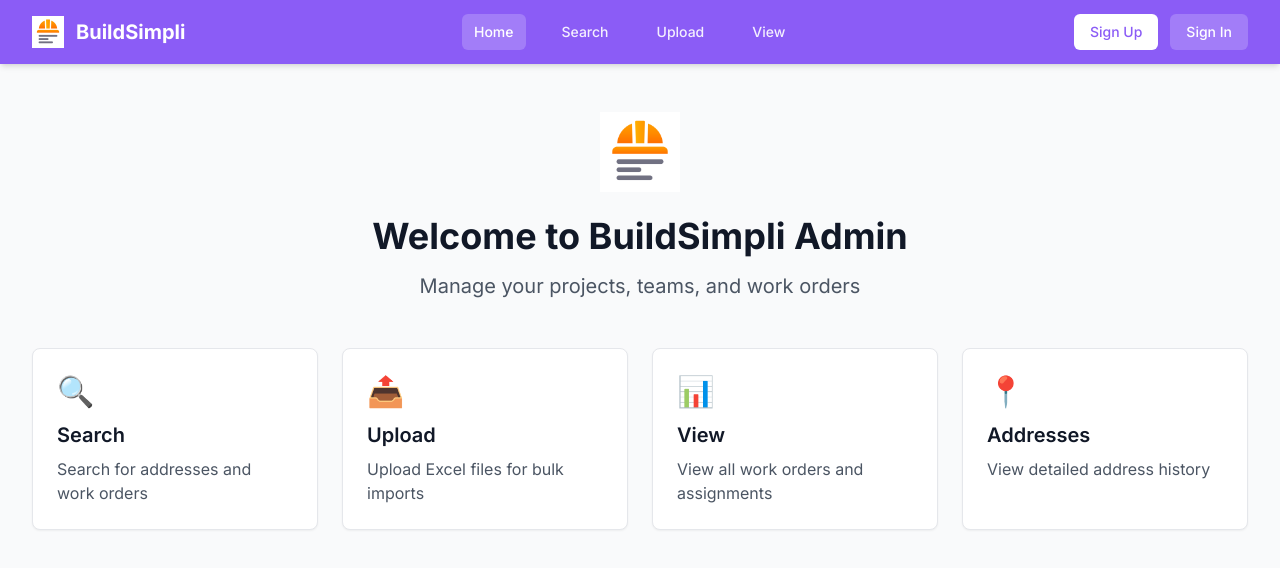
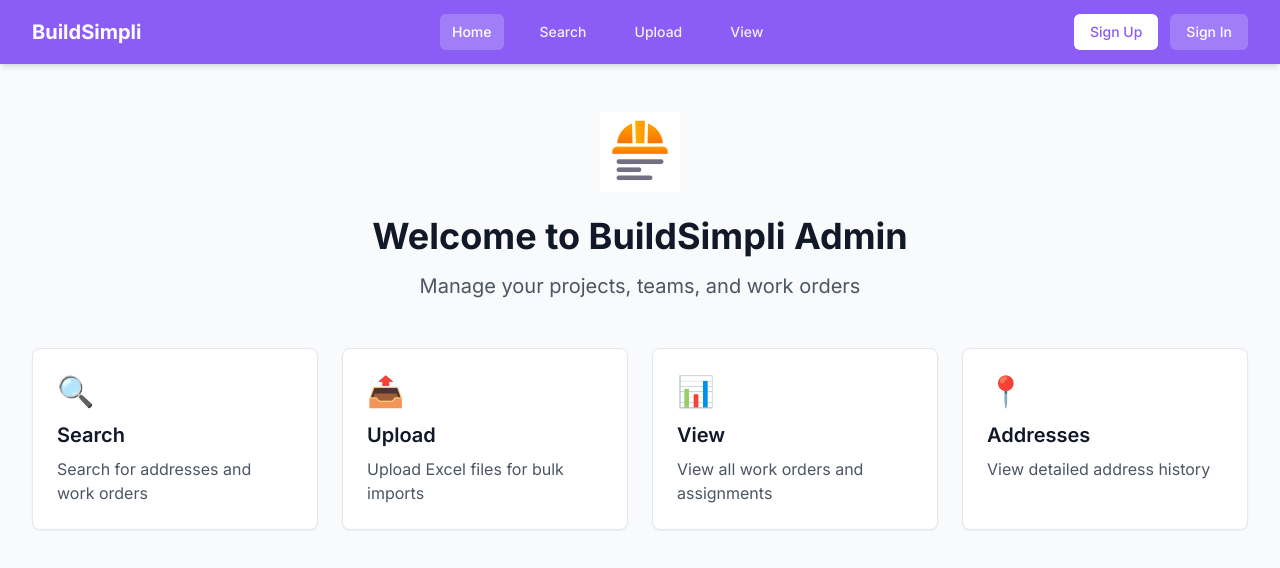
Before and after one commit to Site-Solutions/web, a Next.js app: page / in a window 1280 px wide. Shown: the top 568 px of the page. Built offline with nearby package versions, Linux system fonts and the light colour scheme; no server answers.

Commit message:
Remove logo from header for cleaner look with orange background

```diff
--- a/components/Header.tsx
+++ b/components/Header.tsx
@@ -61,14 +61,7 @@ export default function Header() {
             </button>
 
             {/* Logo/Title */}
-            <Link href="/" className="ml-2 md:ml-0 flex items-center space-x-3">
-              <Image
-                src="/images/Icon-Light.png"
-                alt="BuildSimpli Logo"
-                width={32}
-                height={32}
-                className="h-8 w-8"
-              />
+            <Link href="/" className="ml-2 md:ml-0">
               <h1 className="text-xl font-bold">BuildSimpli</h1>
             </Link>
           </div>
```
